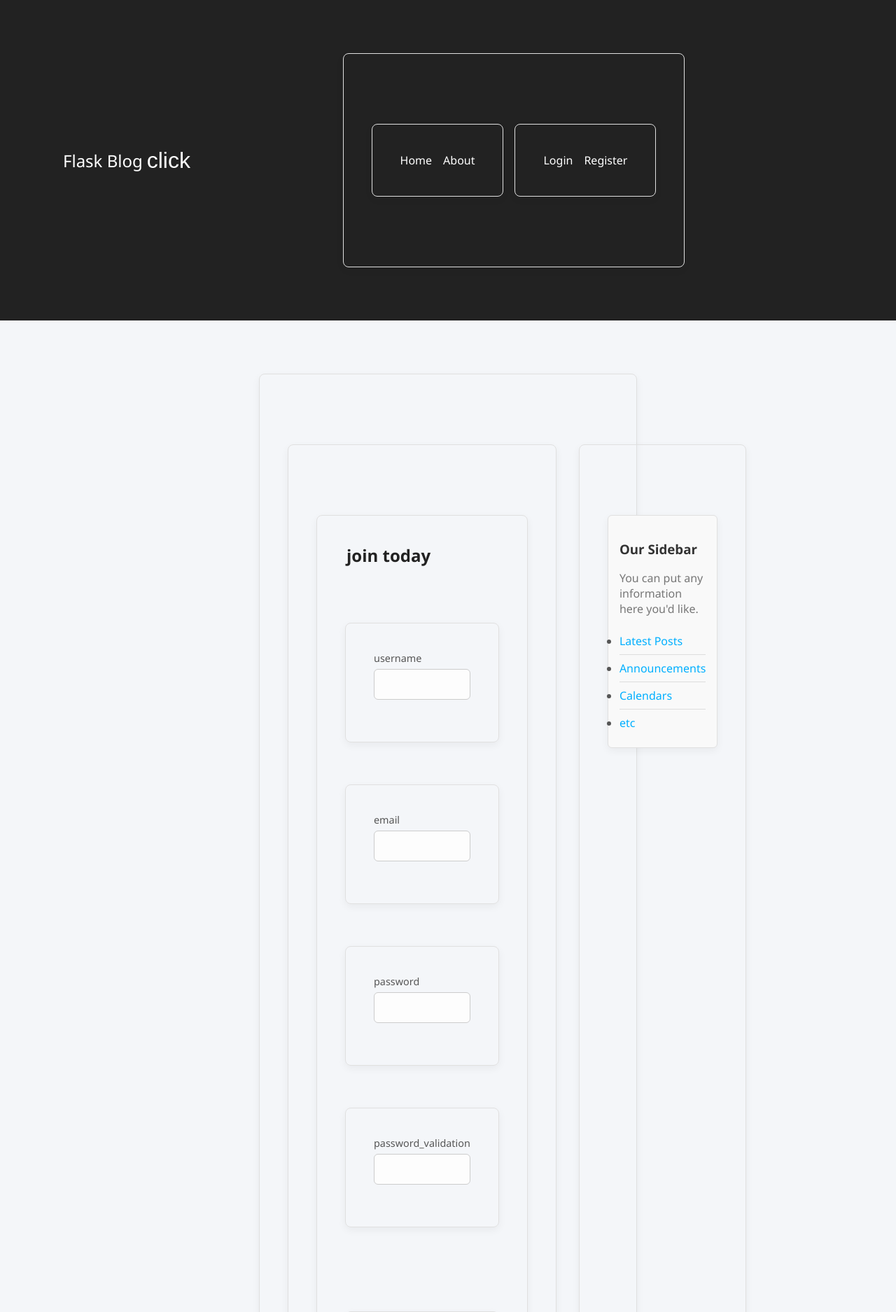
After one commit to adem396/course1, a Flask app: page /register in a window 1280 px wide. The commit adds this page. Shown: the top 1875 px of the page at 70% size. Run offline with Flask 3, Linux system fonts and the light colour scheme.

Commit message:
Initial project upload

```diff
--- /dev/null
+++ b/forms.py
@@ -0,0 +1,19 @@
+import email
+from flask_wtf import FlaskForm
+from wtforms import StringField, PasswordField, SubmitField, BooleanField
+from wtforms.validators import DataRequired, Length, email, EqualTo
+
+
+class registrationForm(FlaskForm):
+    username = StringField('username', validators=[DataRequired(), Length(max=20, min=2)])
+    email = StringField('email', validators=[DataRequired(), email()])
+    password = PasswordField('password', validators=[DataRequired()])
+    password_validation = PasswordField('password_validation', validators=[DataRequired(), EqualTo('password')])
+    submit = SubmitField('submit')
+
+
+class loginForm(FlaskForm):
+    email = StringField('email', validators=[DataRequired(), email()])
+    password = PasswordField('password', validators=[DataRequired()])
+    remember = BooleanField('remember me')
+    submit = SubmitField('login')
--- /dev/null
+++ b/static/script.js
@@ -0,0 +1,9 @@
+function menu(menu) {
+  menu.preventDefault();
+  a = document.getElementById("menu");
+  if (a.style.display == "none" || a.style.display == "") {
+    a.style.display == "block";
+  } else {
+    a.style.display == "";
+  }
+}
--- /dev/null
+++ b/static/style.css
@@ -0,0 +1,240 @@
+body {
+  margin: 0;
+  font-family: sans-serif;
+}
+
+.header {
+  background: #222;
+  color: #fff;
+}
+
+.nav {
+  max-width: 1100px;
+  margin: 0 auto;
+  padding: 1rem;
+  display: flex;
+  justify-content: space-between;
+  align-items: center;
+  flex-wrap: wrap;
+}
+
+.logo {
+  font-size: 1.5rem;
+  color: white;
+  text-decoration: none;
+}
+
+.menu-btn {
+  font-size: 1.5rem;
+  background: none;
+  color: white;
+  border: none;
+  cursor: pointer;
+  display: none;
+}
+
+.menu {
+  display: flex;
+  gap: 1rem;
+}
+
+.menu-left,
+.menu-right {
+  display: flex;
+  gap: 1rem;
+}
+
+.link {
+  color: white;
+  text-decoration: none;
+}
+
+.link:hover {
+  text-decoration: underline;
+}
+
+.content {
+  max-width: 1100px;
+  margin: 2rem auto;
+  padding: 0 1rem;
+}
+
+/* Responsive */
+@media (max-width: 768px) {
+  .menu-btn {
+    display: block;
+  }
+
+  .menu {
+    display: none;
+    flex-direction: column;
+    width: 100%;
+    margin-top: 1rem;
+  }
+
+  .menu.show {
+    display: flex;
+  }
+
+  .menu-left,
+  .menu-right {
+    flex-direction: column;
+    align-items: flex-start;
+  }
+}
+.container {
+  max-width: 1100px;
+  margin: 0 auto;
+  padding: 1rem;
+}
+
+.row {
+  display: flex;
+  gap: 2rem;
+}
+
+.content-left {
+  flex: 2; /* roughly 2/3 width */
+}
+
+.content-right {
+  flex: 1; /* roughly 1/3 width */
+}
+
+.sidebar-section {
+  background: #f9f9f9;
+  padding: 1rem;
+  border-radius: 6px;
+}
+
+.list {
+  padding: 0;
+  margin: 0;
+}
+
+.list-item {
+  padding: 0.5rem 0;
+  border-bottom: 1px solid #ddd;
+  color: #555;
+}
+
+.list-item:last-child {
+  border-bottom: none;
+}
+
+.text-muted {
+  color: #777;
+}
+.a2 {
+  text-decoration: none;
+  color: #00afff;
+  transition: all;
+}
+.a2:hover {
+  color: red;
+  text-decoration: underline;
+}
+input[type="submit"] {
+  background: none;
+  border: none;
+  font-size: 2rem;
+  cursor: pointer;
+  color: white;
+}
+div {
+  max-width: 540px;
+  margin: 60px auto;
+  padding: 40px;
+  border-radius: 8px;
+  color: #00afff;
+  border: 1px solid #e0e0e0;
+  box-shadow: 0 4px 12px rgba(0, 0, 0, 0.05);
+  font-family: "Segoe UI", Tahoma, sans-serif;
+  color: #333;
+  box-sizing: border-box;
+}
+
+/* Fieldset */
+fieldset {
+  border: none;
+  padding: 0;
+  margin: 0 0 30px 0;
+}
+
+/* Legend */
+legend {
+  font-size: 1.5rem;
+  font-weight: 600;
+  margin-bottom: 20px;
+  color: #222;
+}
+
+/* Labels */
+.z8 {
+  display: block;
+  margin-bottom: 6px;
+  font-size: 0.9rem;
+  font-weight: 500;
+  color: #555;
+}
+
+/* Inputs */
+.z6 {
+  width: 100%;
+  padding: 12px;
+  border: 1px solid #ccc;
+  border-radius: 6px;
+  font-size: 1rem;
+  background: #fdfdfd;
+  color: #222;
+  margin-bottom: 20px;
+  box-sizing: border-box;
+  transition: border 0.2s ease;
+}
+
+.z6:focus {
+  border-color: #1976d2;
+  outline: none;
+}
+
+/* Submit button */
+.z5 {
+  width: 100%;
+  padding: 12px;
+  font-size: 1rem;
+  font-weight: 600;
+  color: white;
+  background-color: #1976d2;
+  border: none;
+  border-radius: 6px;
+  cursor: pointer;
+  transition: background-color 0.2s ease;
+}
+
+.z5:hover {
+  background-color: #125aa6;
+}
+
+/* Small footer text */
+.z4 {
+  display: block;
+  text-align: center;
+  margin-top: 20px;
+  font-size: 0.85rem;
+  color: #666;
+}
+
+.z4 a {
+  color: #1976d2;
+  text-decoration: none;
+}
+
+.z4 a:hover {
+  text-decoration: underline;
+}
+body {
+  margin: 0;
+  padding: 0;
+  background-color: #f4f6f9; /* light gray background */
+  font-family: "Segoe UI", Tahoma, sans-serif;
+}
--- /dev/null
+++ b/templates/layout.html
@@ -0,0 +1,57 @@
+<!DOCTYPE html>
+<html lang="en">
+  <head>
+    <meta charset="UTF-8" />
+    <meta name="viewport" content="width=device-width, initial-scale=1.0" />
+    <title>My Flask App</title>
+    <link
+      rel="stylesheet"
+      href="{{ url_for('static', filename='style.css') }}"
+    />
+    <script defer src="{{ url_for('static', filename='script.js') }}"></script>
+  </head>
+  <body>
+    <header class="header">
+      <nav class="nav">
+        <a class="logo" href="/">Flask Blog</a>
+        <input type="submit" value="click" onclick="menu()" />
+        <div class="menu" id="menu">
+          <div class="menu-left">
+            <a class="link" href="/">Home</a>
+            <a class="link" href="/about">About</a>
+          </div>
+          <div class="menu-right">
+            <a class="link" href="/login">Login</a>
+            <a class="link" href="/register">Register</a>
+          </div>
+        </div>
+      </nav>
+    </header>
+
+    <main role="main" class="container">
+      <div class="row">
+        <div class="content-left">{% block content %}{% endblock %}</div>
+        <div class="content-right">
+          <div class="sidebar-section">
+            <h3>Our Sidebar</h3>
+            <p class="text-muted">
+              You can put any information here you'd like.
+            </p>
+            <ul class="list">
+              <li class="list-item">
+                <a class="a2" href="/posts">Latest Posts</a>
+              </li>
+              <li class="list-item">
+                <a class="a2" href="/announcements">Announcements</a>
+              </li>
+              <li class="list-item">
+                <a class="a2" href="/calendars">Calendars</a>
+              </li>
+              <li class="list-item"><a class="a2" href="/etc">etc</a></li>
+            </ul>
+          </div>
+        </div>
+      </div>
+    </main>
+  </body>
+</html>
--- /dev/null
+++ b/templates/regester.html
@@ -0,0 +1,29 @@
+{% extends "layout.html" %} {% block content %}
+<div>
+  <form action="" method="post">
+    {{ form.hidden_tag() }}
+    <fieldset>
+      <legend>join today</legend>
+      <div class="form">
+        {{ form.username.label(class="z8") }} {{ form.username(class="z6") }}
+      </div>
+      <div class="form">
+        {{ form.email.label(class="z8") }} {{ form.email(class="z6") }}
+      </div>
+      <div class="form">
+        {{ form.password.label(class="z8") }} {{ form.password(class="z6") }}
+      </div>
+      <div class="form">
+        {{ form.password_validation.label(class="z8") }} {{
+        form.password_validation(class="z6") }}
+      </div>
+    </fieldset>
+    <div class="form">{{ form.submit(class="z5") }}</div>
+  </form>
+  <div>
+    <small class="z4">
+      already have an account? <a href="{{ url_for('login') }}">sign in</a>
+    </small>
+  </div>
+</div>
+{% endblock %}
--- a/tp1.py
+++ b/tp1.py
@@ -1,12 +1,27 @@
 from flask import Flask, render_template
-
+from forms import registrationForm, loginForm
 app = Flask(__name__)
+app.config['SECRET_KEY'] = '568454164zeffkygfve84frez'
+post = [
+    {
+        'author': 'hamer jephry',
+        'title': 'the last',
+        'content': 'first post content',
+        'date_posted': 'april 20,2018'
+    },
+    {
+        'author': 'cristiano',
+        'title': 'the best',
+        'content': 'second post content',
+        'date_posted': 'november 16,2020'
+    }
+]
 
 
 @app.route("/")
 @app.route("/home")
 def home():
-    return render_template("home.html")
+    return render_template("home.html", posts=post)
 
 
 @app.route("/about")
@@ -14,5 +29,17 @@ def about():
     return render_template("about.html")
 
 
+@app.route("/register")
+def regestration():
+    form = registrationForm()
+    return render_template("regester.html", title='regester', form=form)
+
+
+@app.route("/login")
+def login():
+    form = loginForm()
+    return render_template("login.html", title='login', form=form)
+
+
 if __name__ == "__main__":
     app.run()
```
Also changed, not shown: templates/about.html (+3 -16 lines), templates/home.html (+5 -16 lines), templates/login.html (added).
